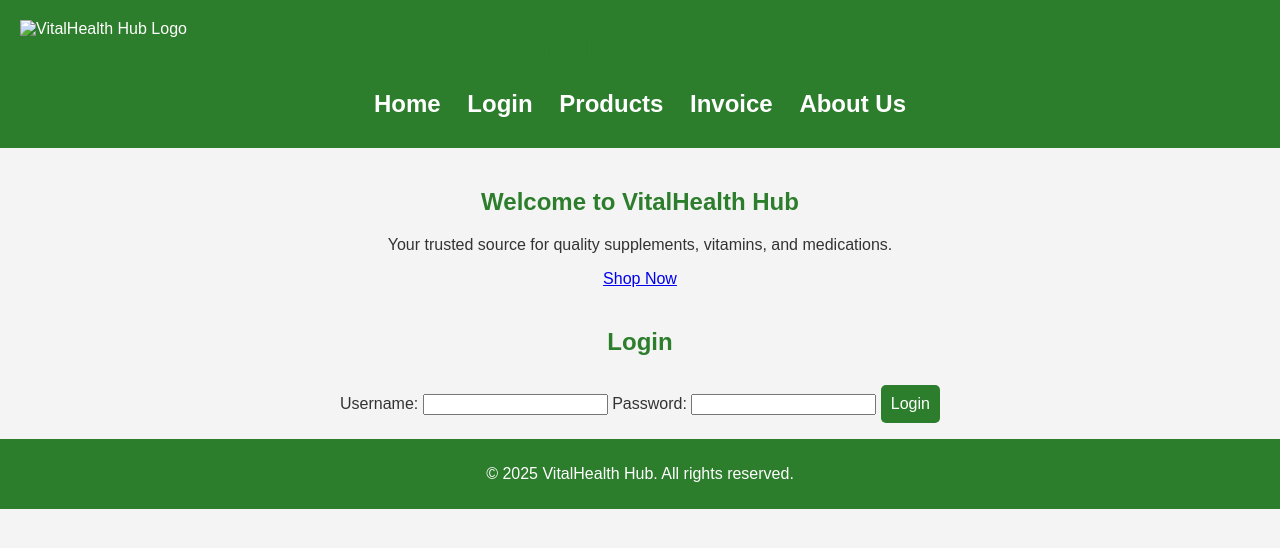
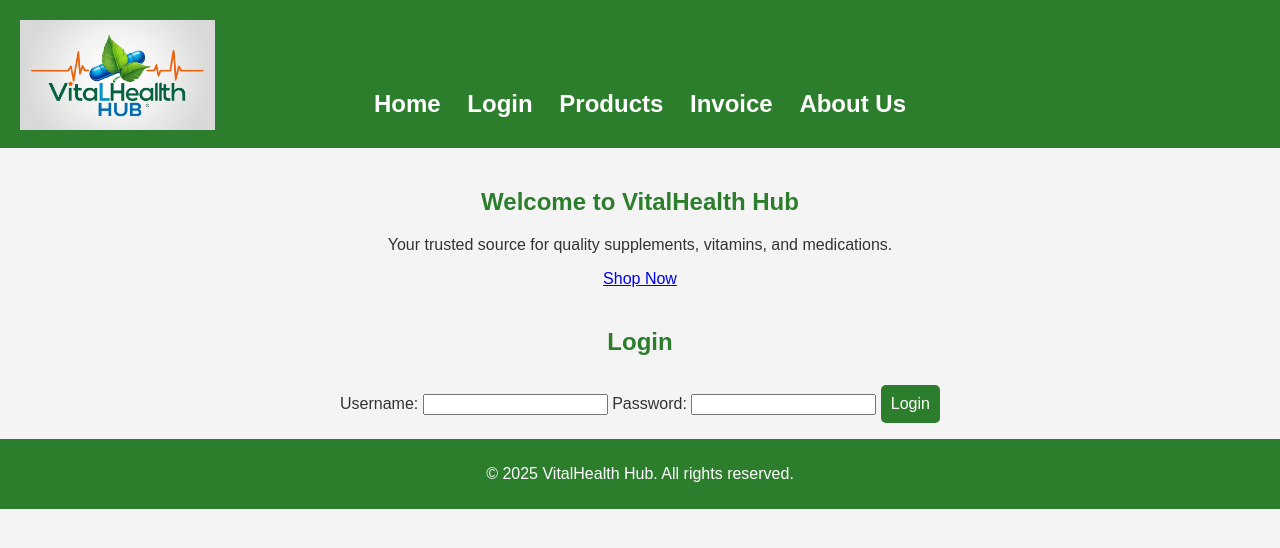
Before and after one commit to Nazid1/naz-e, a plain HTML site: page login.html in a window 1280 px wide. Drawn offline with Linux system fonts and the light colour scheme.

Commit message:
Update login.html

```diff
--- a/login.html
+++ b/login.html
@@ -10,7 +10,7 @@
 <body>
     <header>
         <h1>VitalHealth Hub</h1>
-        <img src="images/logo.jpeg" alt="VitalHealth Hub Logo" class="logo">
+        <img src="logo.jpeg" alt="VitalHealth Hub Logo" class="logo">
         <nav>
             <ul>
                 <h1><li><a href="index.html">Home</a></li>
```
